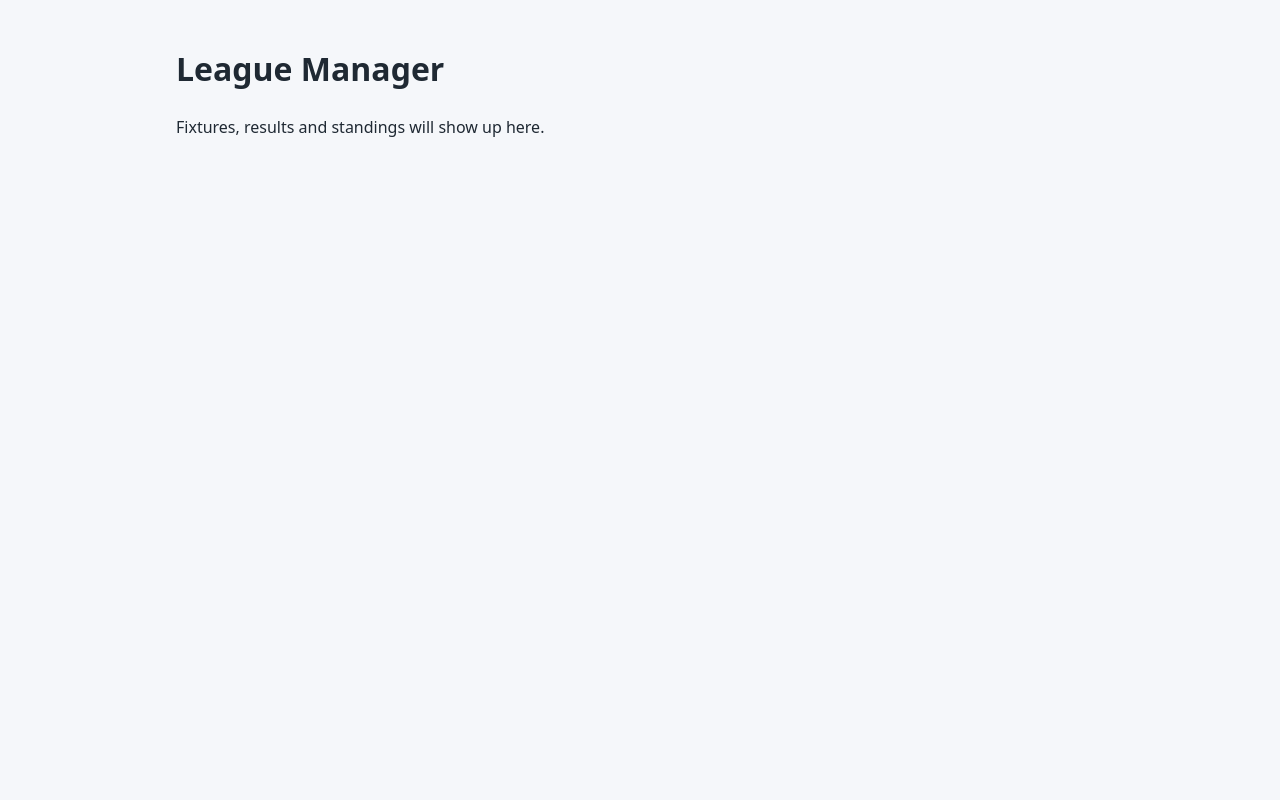
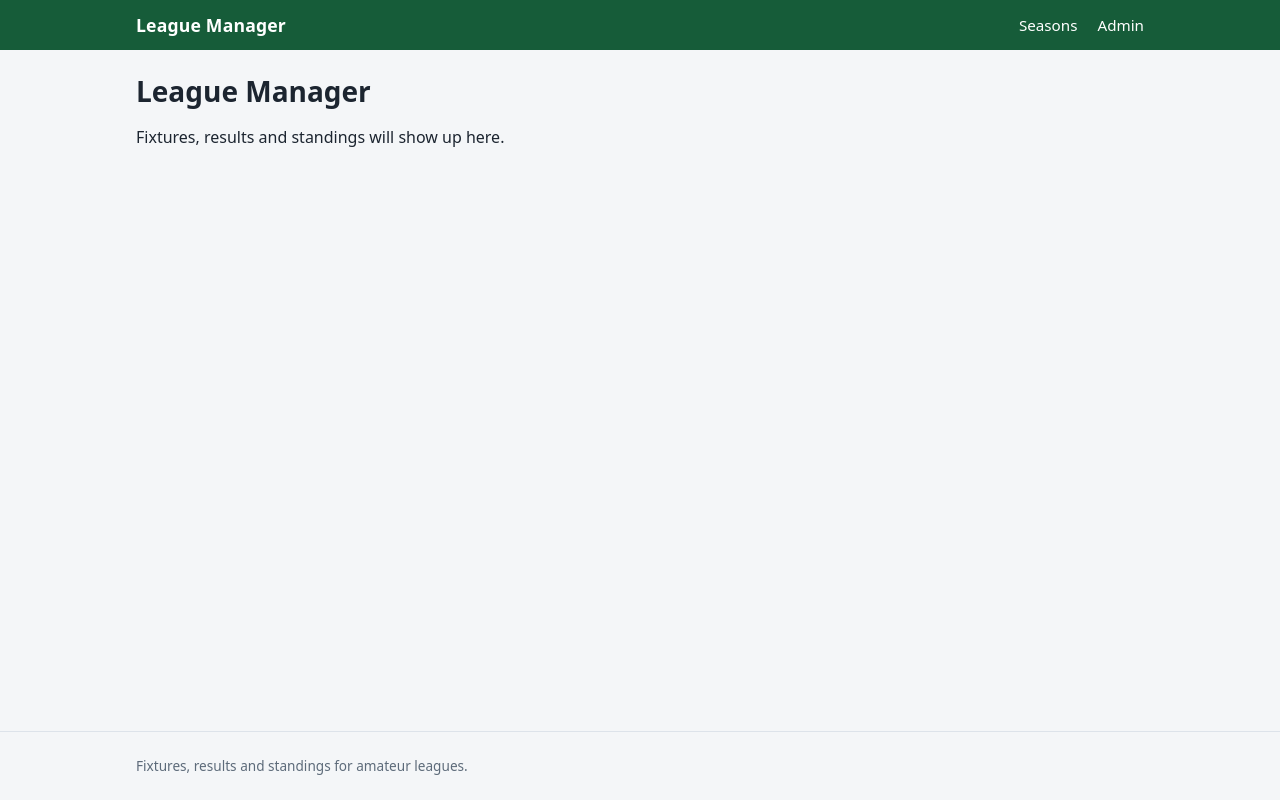
Before and after one commit to sorin-work/league-manager, a Next.js app: page / in a window 1280 px wide. Built offline with nearby package versions, Linux system fonts and the light colour scheme.

Commit message:
feat(web): site header, footer and base styles

```diff
--- a/src/app/globals.css
+++ b/src/app/globals.css
@@ -1,3 +1,19 @@
+:root {
+  --bg: #f4f6f8;
+  --surface: #ffffff;
+  --text: #1c2530;
+  --muted: #5d6b7a;
+  --border: #dde3ea;
+  --accent: #1f7a4d;
+  --accent-strong: #165c39;
+  --accent-soft: #e3f3ea;
+  --danger: #b42318;
+  --danger-soft: #fdecea;
+  --warning-soft: #fff6e0;
+  --radius: 8px;
+  --shadow: 0 1px 2px rgb(16 24 40 / 6%);
+}
+
 *,
 *::before,
 *::after {
@@ -13,12 +29,179 @@ body {
     Roboto,
     sans-serif;
   line-height: 1.5;
-  color: #1f2933;
-  background: #f5f7fa;
+  color: var(--text);
+  background: var(--bg);
+  min-height: 100vh;
+  display: flex;
+  flex-direction: column;
+}
+
+a {
+  color: var(--accent);
+  text-decoration: none;
+}
+
+a:hover {
+  text-decoration: underline;
+}
+
+h1,
+h2,
+h3 {
+  line-height: 1.25;
+  margin: 0 0 0.75rem;
+}
+
+h1 {
+  font-size: 1.75rem;
+}
+
+h2 {
+  font-size: 1.25rem;
 }
 
 .container {
-  max-width: 960px;
+  width: 100%;
+  max-width: 1040px;
   margin: 0 auto;
   padding: 1.5rem 1rem;
 }
+
+main {
+  flex: 1;
+}
+
+/* header and footer */
+
+.site-header {
+  background: var(--accent-strong);
+  color: #fff;
+}
+
+.site-header .container {
+  display: flex;
+  align-items: center;
+  justify-content: space-between;
+  padding-top: 0.75rem;
+  padding-bottom: 0.75rem;
+}
+
+.site-header a {
+  color: #fff;
+}
+
+.brand {
+  font-weight: 700;
+  font-size: 1.1rem;
+  letter-spacing: 0.01em;
+}
+
+.site-nav {
+  display: flex;
+  gap: 1.25rem;
+  font-size: 0.95rem;
+}
+
+.site-footer {
+  border-top: 1px solid var(--border);
+  color: var(--muted);
+  font-size: 0.85rem;
+}
+
+/* building blocks */
+
+.card {
+  background: var(--surface);
+  border: 1px solid var(--border);
+  border-radius: var(--radius);
+  box-shadow: var(--shadow);
+  padding: 1rem 1.25rem;
+  margin-bottom: 1rem;
+}
+
+.grid {
+  display: grid;
+  gap: 1rem;
+  grid-template-columns: repeat(auto-fill, minmax(260px, 1fr));
+}
+
+.muted {
+  color: var(--muted);
+}
+
+.small {
+  font-size: 0.85rem;
+}
+
+.empty {
+  padding: 2rem 1rem;
+  text-align: center;
+  color: var(--muted);
+}
+
+.breadcrumbs {
+  font-size: 0.9rem;
+  color: var(--muted);
+  margin-bottom: 0.5rem;
+}
+
+.breadcrumbs a {
+  color: var(--muted);
+}
+
+.badge {
+  display: inline-block;
+  padding: 0.1rem 0.5rem;
+  border-radius: 999px;
+  font-size: 0.75rem;
+  font-weight: 600;
+  background: var(--accent-soft);
+  color: var(--accent-strong);
+}
+
+.badge.warn {
+  background: var(--warning-soft);
+  color: #8a5a00;
+}
+
+.badge.danger {
+  background: var(--danger-soft);
+  color: var(--danger);
+}
+
+/* tables */
+
+.table-wrap {
+  overflow-x: auto;
+}
+
+table {
+  width: 100%;
+  border-collapse: collapse;
+  font-size: 0.95rem;
+}
+
+th,
+td {
+  padding: 0.5rem 0.6rem;
+  border-bottom: 1px solid var(--border);
+  text-align: left;
+  white-space: nowrap;
+}
+
+th {
+  font-size: 0.8rem;
+  text-transform: uppercase;
+  letter-spacing: 0.03em;
+  color: var(--muted);
+}
+
+td.num,
+th.num {
+  text-align: right;
+  font-variant-numeric: tabular-nums;
+}
+
+tbody tr:hover {
+  background: #f9fbfc;
+}
--- a/src/app/layout.tsx
+++ b/src/app/layout.tsx
@@ -1,15 +1,23 @@
 import type { Metadata } from 'next';
+import { SiteFooter, SiteHeader } from '@/components/SiteChrome';
 import './globals.css';
 
+// every page reads from the database
+export const dynamic = 'force-dynamic';
+
 export const metadata: Metadata = {
-  title: 'League Manager',
+  title: { default: 'League Manager', template: '%s · League Manager' },
   description: 'Fixtures, results and standings for amateur sports leagues.',
 };
 
 export default function RootLayout({ children }: { children: React.ReactNode }) {
   return (
     <html lang="en">
-      <body>{children}</body>
+      <body>
+        <SiteHeader />
+        <main>{children}</main>
+        <SiteFooter />
+      </body>
     </html>
   );
 }
--- /dev/null
+++ b/src/components/SiteChrome.tsx
@@ -0,0 +1,25 @@
+import Link from 'next/link';
+
+export function SiteHeader() {
+  return (
+    <header className="site-header">
+      <div className="container">
+        <Link href="/" className="brand">
+          League Manager
+        </Link>
+        <nav className="site-nav">
+          <Link href="/">Seasons</Link>
+          <Link href="/admin">Admin</Link>
+        </nav>
+      </div>
+    </header>
+  );
+}
+
+export function SiteFooter() {
+  return (
+    <footer className="site-footer">
+      <div className="container">Fixtures, results and standings for amateur leagues.</div>
+    </footer>
+  );
+}
```
